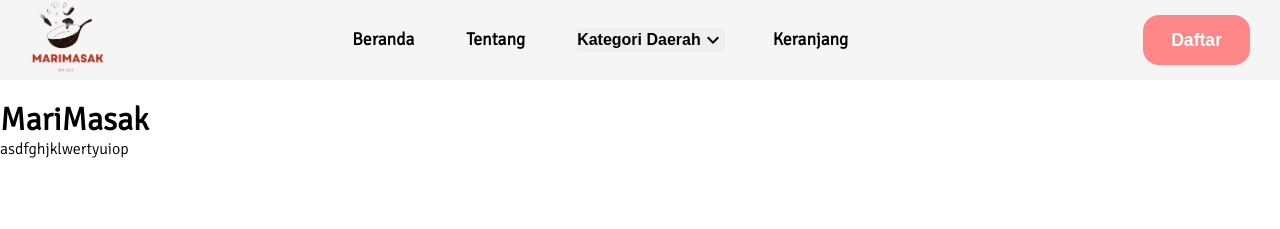
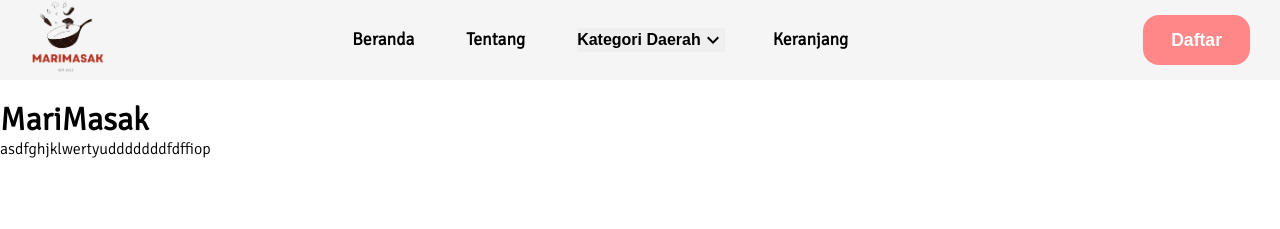
Before and after one commit to rifkyhilman/Marimasak-client, a React (Create React App) app: page /tentang in a window 1280 px wide. Shown: the top 229 px of the page. Built offline with nearby package versions, Linux system fonts and the light colour scheme.

Commit message:
tentangkami page

```diff
--- a/src/pages/TentangPage.js
+++ b/src/pages/TentangPage.js
@@ -6,7 +6,7 @@ const TentangPage = () => {
         <>
         <div className="container">
         <h1> MariMasak</h1>
-        <p>asdfghjklwertyuiop</p>
+        <p>asdfghjklwertyudddddddfdffiop</p>
         </div>
         </>
     )
```
